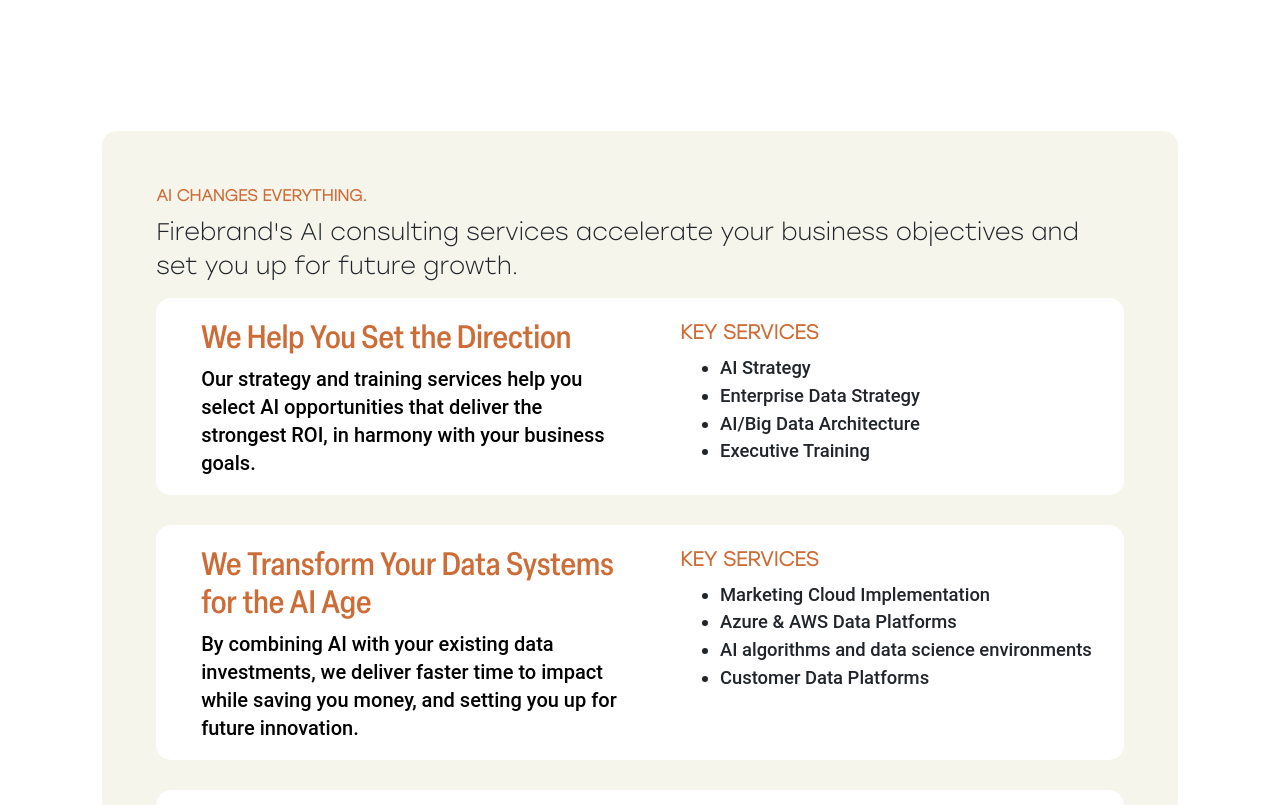
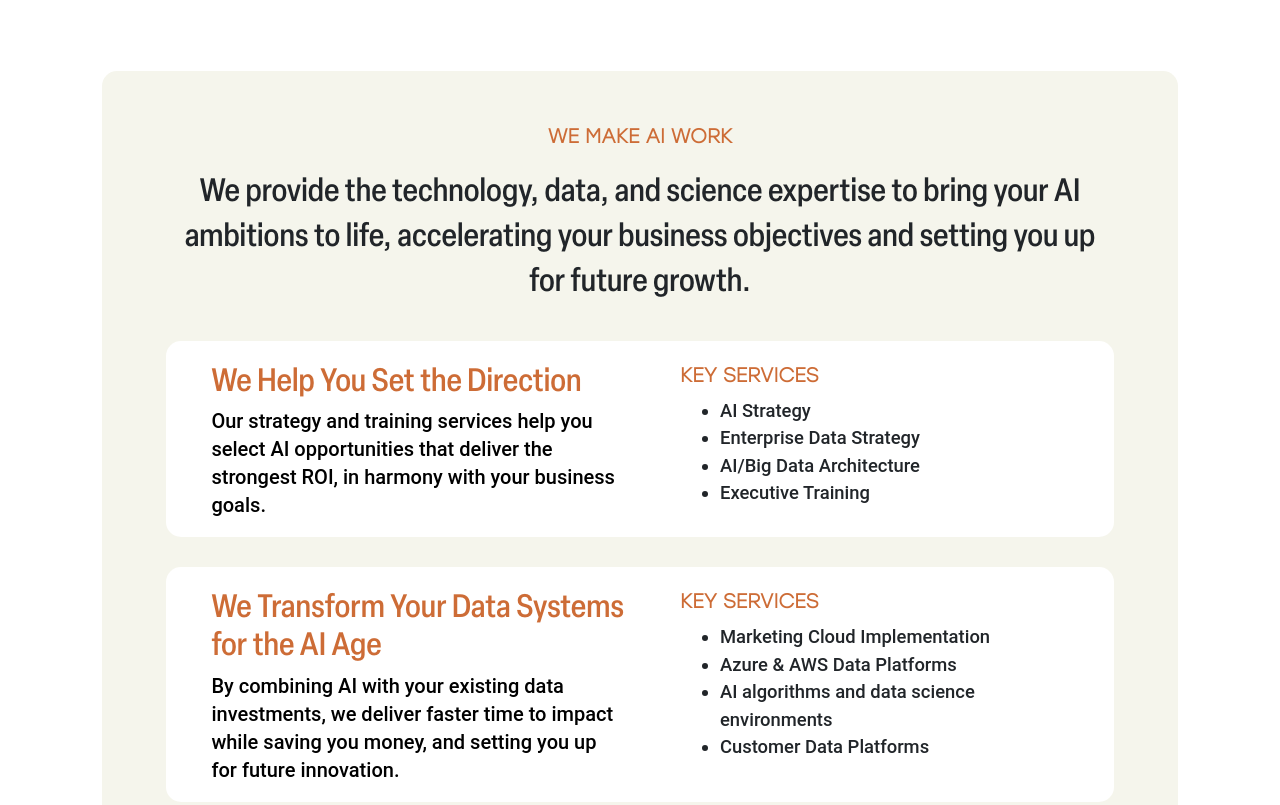
Before and after one commit to chadri72/firebrand-copy, a website: page src/index.html in a window 1280 px wide. Shown: the part 1792-2597 px from the top of the page. Drawn offline with nearby package versions, Linux system fonts and the light colour scheme.

Commit message:
Next batch of updates

```diff
--- a/src/Static/Styles/styles.css
+++ b/src/Static/Styles/styles.css
@@ -50,7 +50,7 @@
 
 img.logo {width:300px; margin: 20px auto 50px; padding:20px;}
 .logo {width:100%; margin: 50px 0 0 0px;}
-.home-hero {padding-left:50px; text-align:center;max-height:800px;}
+.home-hero {padding-left:15px; text-align:center;max-height:750px;}
 div.teal-button {margin: 40px auto 10px;}
 div.revolution-hide {display:inline;width:100%;}
 div.revolution-hide h1 {text-align:center;font-size:4.5rem;margin-top:30px;}
@@ -82,6 +82,9 @@
 .panes-list li {font-size:1rem;}
 .careers p {font-size:1.3rem; padding:20px 0px;}
 
+.services {background-color:var(--cream)!important;padding:5% 5% 2%;}
+.services-panes {background-color:white; border-radius:15px;}
+
 .careers-list li {color:white; font-weight: 600; font-family:'Stolzl-Light'; font-size:1.1rem; padding: 10px 0px;}
 div.footer h4 {font-size:1.0rem; color:white; font-weight:700;padding:20px 0px 10px 0px; text-align:center;}
 div.footer h5 {font-size:0.9rem; color:white; font-weight:500;padding:5px 0px 10px 0px; text-align:center;}
@@ -98,7 +101,7 @@
 li {font-size:1.1rem;}
 
 img.logo {width:300px; margin: 20px auto; padding:0px;}
-.home-hero {max-height:100%;text-align:left;}
+.home-hero {max-height:100%;text-align:left;padding-left:50px;}
 div.teal-button {margin: 25px 0 0px;}
 div.revolution-hide {display:none;}
 div.revolution {display: inline; margin-top:150px; width:100%;}
@@ -110,6 +113,7 @@
 div.intro {border-radius:5px;margin:20px -60px 20px -150px; padding:40px 60px 40px 150px;}
 
 .change {padding: 60px 60px 60px 15%; text-align:center; }
+.services {margin:0 0%;}
 
 .founders {margin: 3% 15% 0%; text-align:left;}
 .founder-pane {padding:40px;}
@@ -125,7 +129,7 @@
 h4 {font-size:1.5rem;}
 h5 {font-size:1.5rem; line-height:140%;}
 h6 {font-size:1.35rem; line-height:140%;}
-p {font-size:1.5rem; line-height:140%;}
+p {font-size:1.25rem; line-height:140%;}
 li {font-size:1.35rem;}
 
 .home-hero {padding-left:0px; }
@@ -141,8 +145,8 @@
 .founder-pane {padding:40px;}
 .who {padding: 25px 150px;}
 .services-section {padding:40px 0;}
-.services {background-color:var(--cream)!important; border-radius:15px;padding:5% 5% 2%;}
-.services-panes {background-color:white; border-radius:15px; border: 0px solid black;}
+.services {border-radius:15px;padding:4% 5% 2%; margin:0 8%;}
+
 .services-panes h3{font-family:'Elza-Narrow-Medium'; color:var(--rust);}
 .services-panes h5{font-weight:500; font-size:1.25rem; font-family:'Roboto'; color:black;}
 .services-list {padding: 0 0 0 40px;}
--- a/src/index.html
+++ b/src/index.html
@@ -69,7 +69,7 @@
 
 <!-- WE ARE FIREBRAND -->
 
-<section class="container" style="padding:100px 0px 20px 0px; background-color:#fff;">
+<section class="container" style="padding:80px 0px 20px 0px; background-color:#fff;">
 
 		<div class="row">
 
@@ -93,11 +93,11 @@
 
 <!-- WHAT WE DO (SERVICES) PANE #1 -->
 
-<section class="container services-section">
-	<div class="row">
+<section class="container services-section" style="padding:0px;">
+	<div class="row" style="padding:0px;">
 		<div class="services">
-			<h6 class="leadin" style="font-size:1rem;">AI CHANGES EVERYTHING.</h6>
-			<p>Firebrand's AI consulting services accelerate your business objectives and set you up for future growth.</p>
+			<h6 class="leadin" style="text-align:center;">WE MAKE AI WORK</h6>
+			<h3 style="font-weight:600; padding: 10px 10px 30px; text-align:center;line-height:140%; font-family:'Elza-Narrow-Medium'; font-weight:400;">We provide the technology, data, and science expertise to bring your AI ambitions to life, accelerating your business objectives and setting you up for future growth.</h3>
 
 			<div class="row services-panes" style="padding:20px 30px 10px; margin-bottom:30px;">
 				<div class="col-md-6">
@@ -169,115 +169,13 @@
 </section>
 
 
-
-
-
-<!-- WHAT WE DO (SERVICES) PANE #2
-<section class="container" style="padding: 1% 4% 2%; color:#1D1B15;">
- 	<div class="row">
-        <div class="firebrand-way">
-			<h2 style="font-family: 'Elza-Narrow-Semi';color:#0C1111; text-align:center; margin: 2% 0%;">We Are Firebrand</h2>
-			<p style="font-family:'Stolzl-Regular'; font-weight:500; margin-bottom:50px;">We are strategists, analysts, innovators, and leaders in the AI revolution. We use the latest analytics technologies and scientific techniques to help you unlock your data's potential through the entire lifecycle - from strategy to implementation to operations - so you can use AI to solve complex business problems.</p>
-		</div>
-    </div>
-
-
-
-
-		<div class="row" style="margin-bottom:25px;">
-
-			<div class="col-md-4">
-				<div style="padding:30px; border: 2px solid #D2E1EA; border-radius:10px;">
-					<div class="panes">
-							<img src="Static/Images/Circle.png" style="width:50px; height:50px;"></img>
-							<h3 style="margin-top:30px;">Data Strategy</h3>
-							<p>Good analytics starts with good strategy, grounded in  business strategy and connected to customer experience goals. A good data strategy is foundational to a good AI strategy, and we can deliver both. We start with the big picture, break it into manageable chunks, and go after it.</p>
-
-					</div>
-					<div class="panes-list">
-						<h4>Key Offerings:</h4>
-							<ul>
-								<li> AI Strategy</li>
-								<li> Enterprise Data Strategy</li>
-								<li> Big Data Architecture</li>
-								<li> Executive Training</li>
-							</ul>
-					</div>
-				</div>
-			</div>
-
-
-			<div class="col-md-4 panes">
-				<div style="padding:30px; border: 2px solid #D2E1EA; border-radius:10px;">
-					<div>
-						<div class="panes">
-							<img src="Static/Images/Triangle.png" style="width:50px; height:50px;"></img>
-							<h3 style="margin-top:30px;">Solution Delivery</h3>
-							<p>We have delivered some of the largest data implementations in the world, on Microsoft, Adobe, and AWS platforms. Our expert architects, solution designers, and developers can create the right solution for your needs, delivering high business impact with the utmost flexibility.</p>
-						</div>
-					</div>
-					<div class="panes-list">
-						<h4>Key Offerings:</h4>
-							<ul>
-								<li> Adobe Analytics Implementation</li>
-								<li> Microsoft Azure Data Platform</li>
-								<li> AWS Data Services</li>
-								<li> Customer Data Platforms</li>
-							</ul>
-					</div>
-				</div>
-			</div>
-
-
-			<div class="col-md-4 panes">
-				<div style="padding:30px; border: 2px solid #D2E1EA; border-radius:10px;">
-					<div>
-						<div class="panes">
-							<img src="Static/Images/Square.png" style="width:50px; height:50px;"></img>
-							<h3 style="margin-top:30px;">Analytics Operations</h3>
-							<p>Once the system is built, the job is not over. We create custom analytics teams with the full complement of functions - data engineering, data management, and data science. Firebrand leaders helped pioneer the hybrid onshore/offshore managed service model for analytics in large enterprises.</p>
-						</div>
-					</div>
-					<div class="panes-list">
-						<h4>Key Offerings:</h4>
-							<ul>
-								<li> Digital Audience Analytics</li>
-								<li> Media Optimization</li>
-								<li> Forecasting </li>
-								<li> Customer Lifetime Value</li>
-							</ul>
-					</div>
-				</div>
-			</div>
-
-		</div>
-</section>
-
-
-<!-- GET THE FREE GUIDE
-<div class="container-fluid">
-<div class="container" style="padding:50px;background-color:#0C1111;">
-	<div class="row">
-        <div class="learn">
-			<h2 style="color:white; text-align:center;">Ready To <span style="color:#CD6C36;">Learn More<span style="font-family:'Roboto';">?</span></span></h2>
-			<p style="font-family:'Stolzl-Light'; color:white; font-weight:400; text-align:center;">Download our free guide to AI. It's completely free -- you don't even have to give us your email address. In fact, send it to your friends.</p>
-		</div>
-	</div>
-
-	<div class="row">
-		<div class="rust-button" style="margin: 0 auto;">Get The Guide</div>
-    </div>
-
-</div>
-</div>
-
 <!-- WHO WE ARE -->
 
 <div class="container who">
 
 		<div class="row" style="position:relative;">
 			<div class="founders" style="width:500px; margin: 0 auto;">
-				<h6 class="leadin" style="text-align:center;">PROVEN TRACK RECORD</h6>
+				<h6 class="leadin" style="text-align:center;">OUR EXPERIENCE SETS US APART</h6>
 				<h2 style="font-family: 'Elza-Narrow-Semi'; text-align:center;">Meet The Founders</h2>
 				<!--<p>Our diverse backgrounds and unmatched experience in high-scale environments have led to hundreds of successful analytics engagements. Having consulted for noteworthy brands such as Microsoft, Ford, Disney, and Nike, we have the expertise to unlock the full potential of your data.</p>-->
 			</div>
@@ -344,7 +242,7 @@
         <div class="row careers" style="padding:0 0 40px 0;">
 
 			<div class="col-md-6" style="padding-left:0px;">
-                <h6 class="leadin" style="font-size:14px; color:#CD6C36;">WE ARE HIRING!</h6>
+                <h6 class="leadin">WE ARE HIRING THE BEST!</h6>
                 <h2 style="font-family: 'Elza-Narrow-Medium'; margin: 20px auto; color:#EAEBD4;">Want to Join the Revolution<span style="font-family:'Roboto';">?</span></h2>
 				<p style="color:white; font-family:'Stolzl-Light'; padding-bottom:20px;">Firebrand offers competitive pay and benefits, and significant career advancement opportunities.</p>
 				<div class="teal-button" style="margin-top:0px;">JOIN US</div>
```
